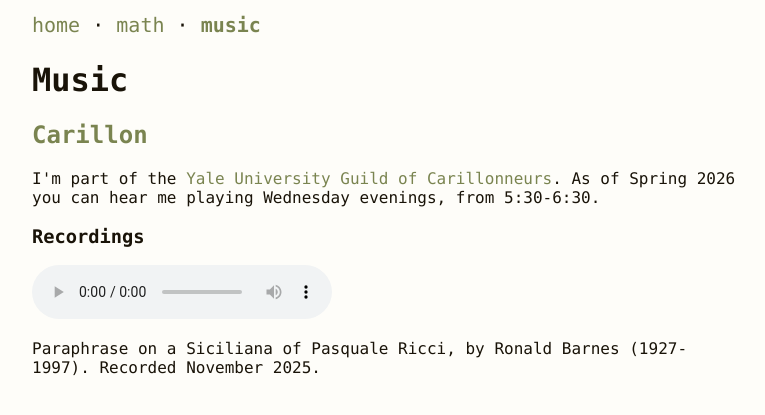
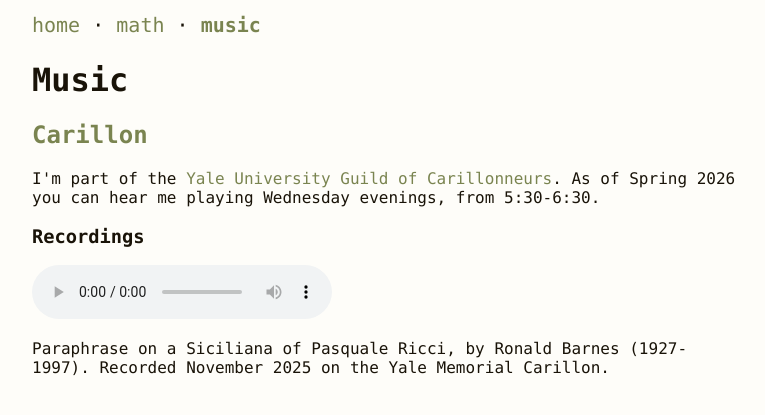
Before and after one commit to keklia/keklia.github.io, a Jekyll site: the page built from music.html, in a window 1280 px wide. Shown: the top 415 px of the page, without its empty margins (256-1021 px from the left). Built offline with Jekyll 4.4.1, drawn with Linux system fonts in a browser that asks for light colours.

Commit message:
Update music.html

```diff
--- a/music.html
+++ b/music.html
@@ -23,5 +23,5 @@ I'm part of the <a href="http://yalecarillon.org" target="_blank">Yale Universit
 	Your browser does not support the audio element :(
 </audio>
 <p>
-Paraphrase on a Siciliana of Pasquale Ricci, by Ronald Barnes (1927-1997). Recorded November 2025.
+Paraphrase on a Siciliana of Pasquale Ricci, by Ronald Barnes (1927-1997). Recorded November 2025 on the Yale Memorial Carillon.
 </p>
```
